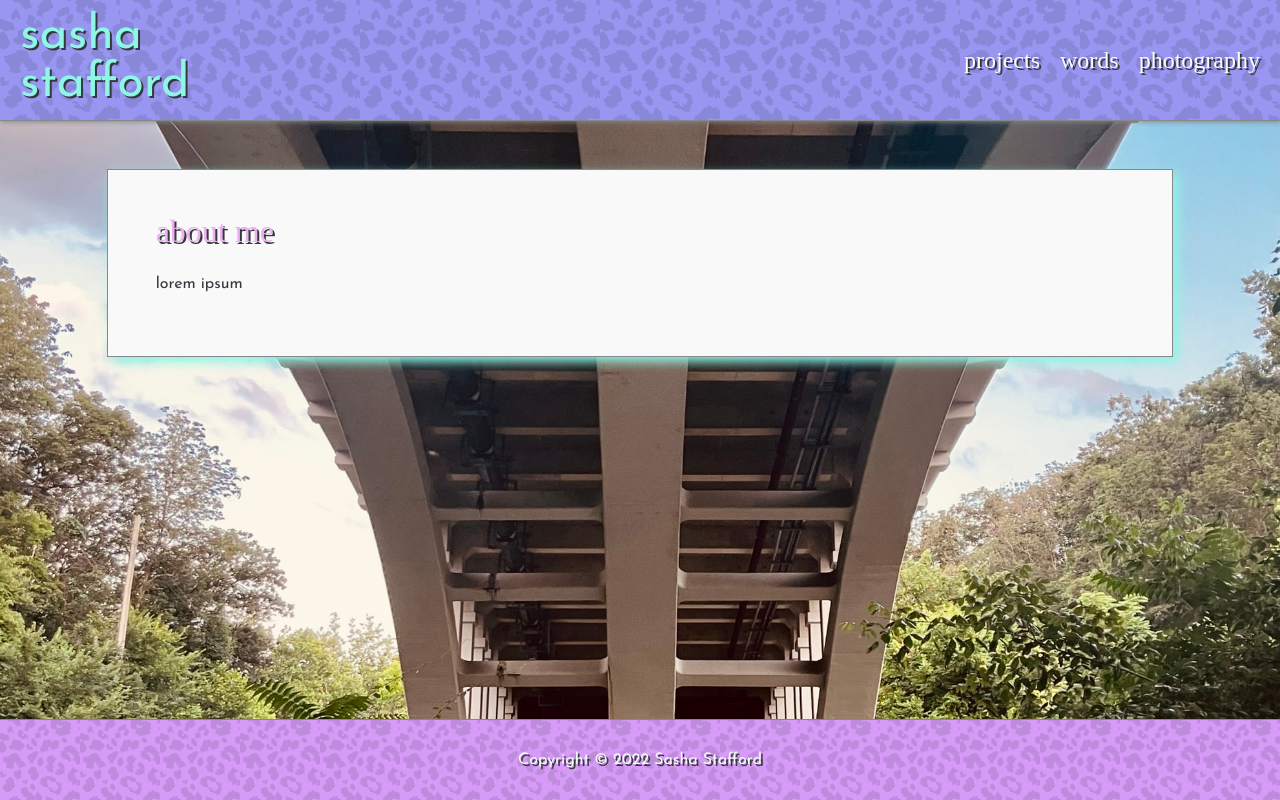
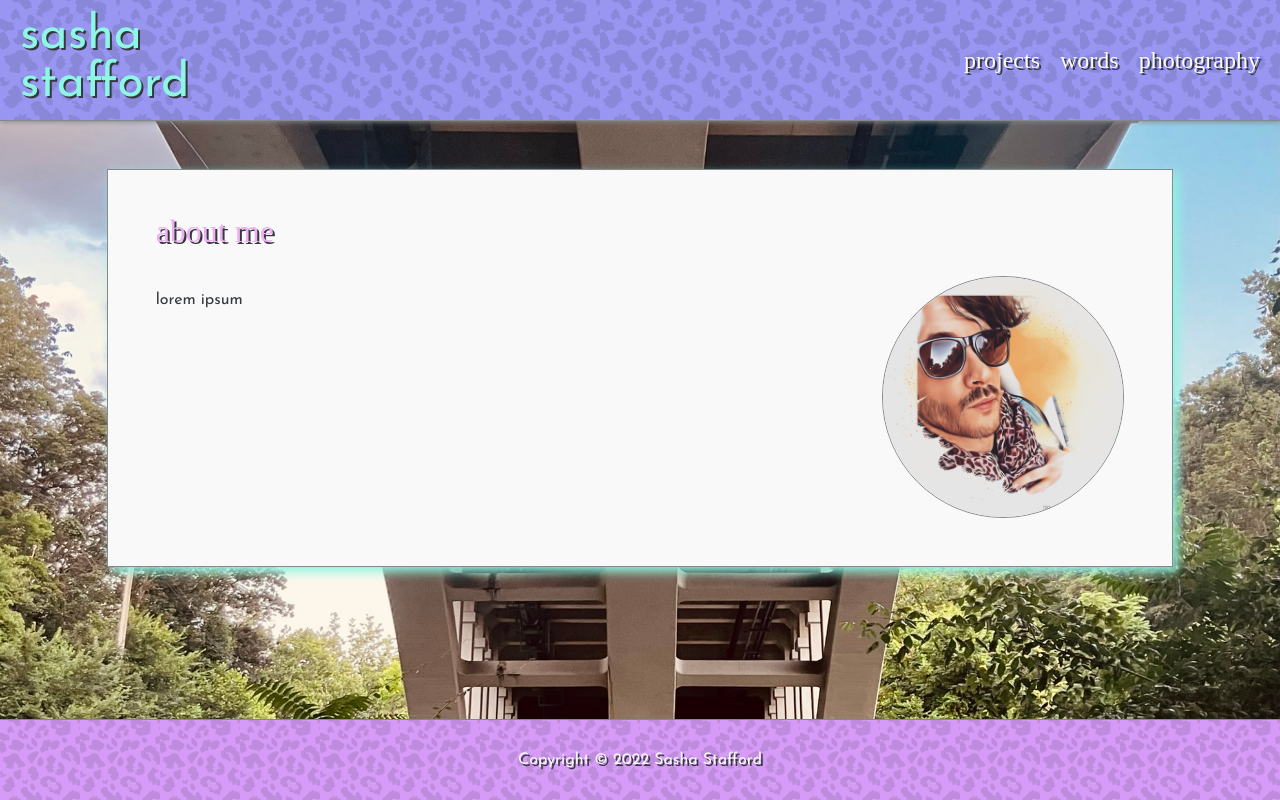
Before and after one commit to sashadarling/sashadarling.github.io, a Next.js app: page / in a window 1280 px wide. Built offline with nearby package versions, Linux system fonts and the light colour scheme; a web font is replaced by a local one.

Commit message:
profile pic and styles

```diff
--- a/components/Container.tsx
+++ b/components/Container.tsx
@@ -4,7 +4,9 @@ export default function Container({ children, title }:{children: any, title: str
     return (
         <article className={styles.article}>
             <h2 className={styles.h2}>{title}</h2>
-            {children}
+            <div className={styles.articleBody}>
+                {children}
+            </div>
         </article>
     )
 }
--- a/pages/index.tsx
+++ b/pages/index.tsx
@@ -1,10 +1,15 @@
+/* eslint-disable @next/next/no-img-element */
 import Container from '../components/Container'
+import styles from '../styles/pages/Home.module.css'
 
 export default function Home() {
   return (
     <section>
       <Container title="about me">
-        <p>lorem ipsum</p>
+        <p>
+          lorem ipsum
+        </p>
+        <img className={styles.profileImg} src="/images/IMG_0646.JPG" alt="stylized profile pic of the author" />
       </Container>
     </section>
   )
--- a/styles/components/Container.module.css
+++ b/styles/components/Container.module.css
@@ -4,6 +4,12 @@
     color: var(--black);
     background-color: var(--white);
     box-shadow: 5px 5px 10px 0px var(--green);
+}
+
+.articleBody {
+    display: flex;
+    width: 100%;
+    justify-content: space-between;
 }
 
 .h2 {
--- /dev/null
+++ b/styles/pages/Home.module.css
@@ -0,0 +1,10 @@
+.p {
+    text-align: justify;
+}
+
+.profileImg {
+    width: 15em;
+    height: 15em;
+    border-radius: 50%;
+    border: 1px solid var(--gray);
+}
```
Also changed, not shown: public/images/IMG_0646.JPG (added).
